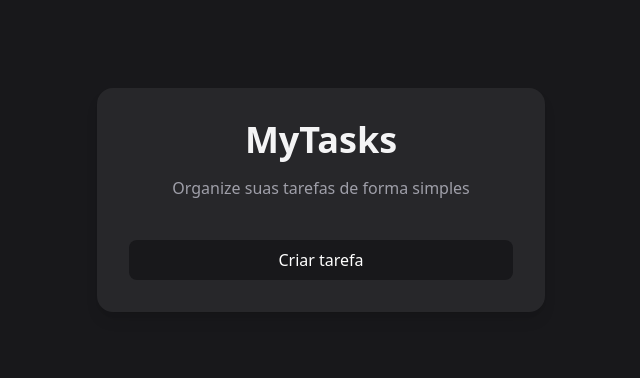
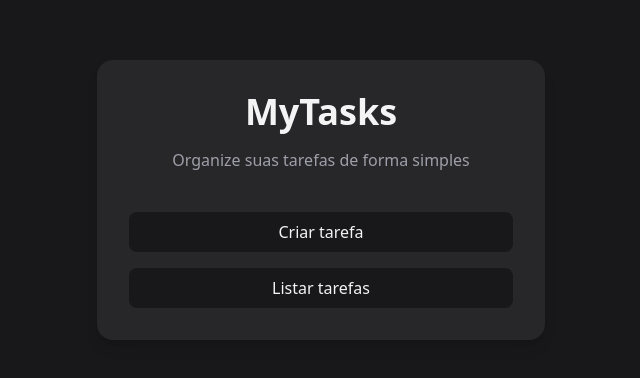
Before and after one commit to ryan-de-melo/MyTasks, a React app in the folder frontend/: page /home in a window 1280 px wide. Shown: the part 200-578 px from the top of the page, without its empty margins (319-959 px from the left). Built offline with nearby package versions, Linux system fonts and the light colour scheme; the HTML template or start-up script is replaced by a standard one.

Commit message:
feat: add tasks list button

```diff
--- a/frontend/src/pages/HomePage.jsx
+++ b/frontend/src/pages/HomePage.jsx
@@ -7,6 +7,9 @@ function HomePage() {
     navigate("/create");
   }
 
+  function gotoList() {
+    navigate("/create"); // change to /list  !!!!!
+  }
 
   return (
     <div className="min-h-screen flex items-center justify-center bg-zinc-900 px-4">
@@ -20,9 +23,16 @@ function HomePage() {
         <div className="flex-col flex gap-4">
           <button
             onClick={() => gotoCreate()}
-               className="w-full mt-2 rounded-lg bg-zinc-900 py-2 font-medium text-white hover:bg-indigo-600 transition-colors"
+            className="w-full mt-2 rounded-lg bg-zinc-900 py-2 font-medium text-zinc-100 hover:bg-indigo-600 transition-colors"
           >
             Criar tarefa
+          </button>
+
+          <button
+            onClick={() => gotoList()}
+            className="w-full mt-0 rounded-lg bg-zinc-900 py-2 font-medium text-zinc-100 hover:bg-indigo-600 transition-colors"
+          >
+            Listar tarefas
           </button>
         </div>
       </div>
```
Lines whose indentation alone changed are shown as unchanged.
